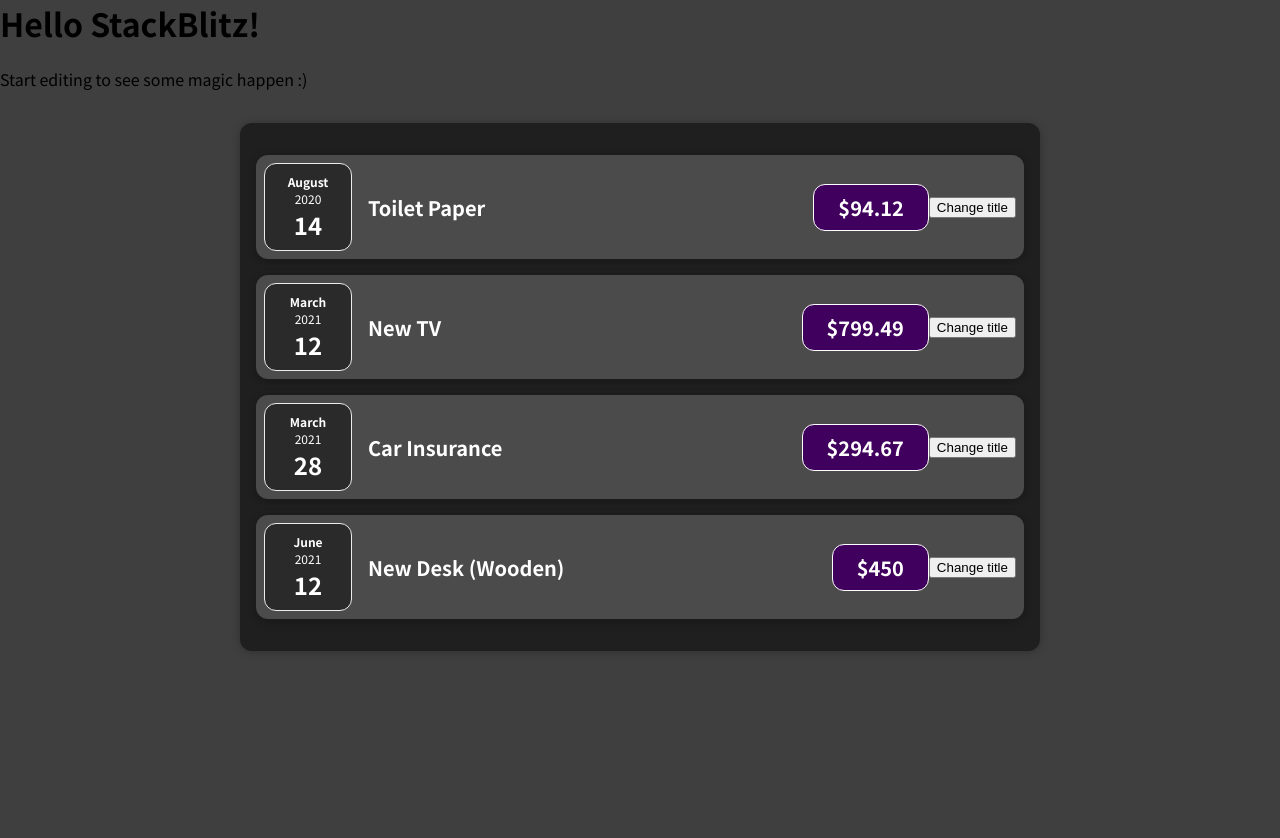
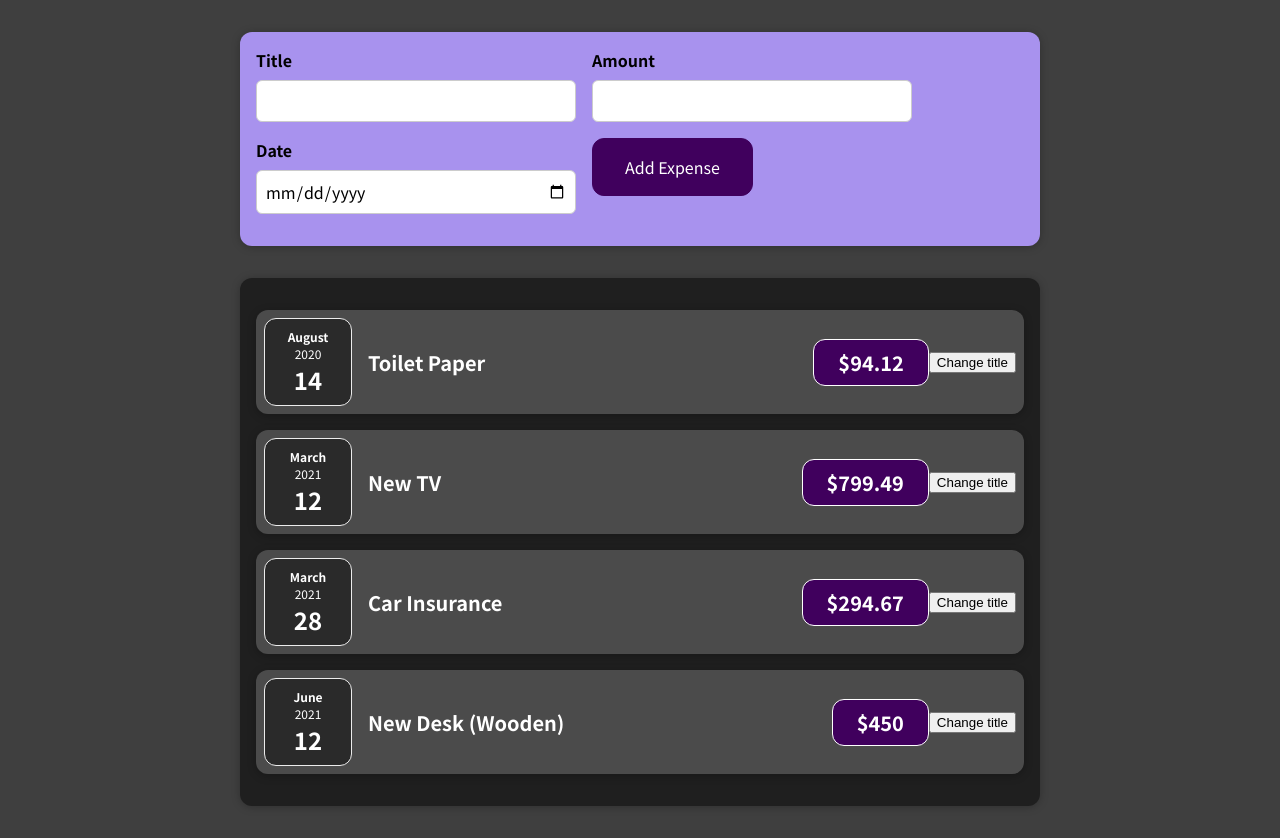
Before and after one commit to HemantKhinchiProjects/react-event, a React (Create React App) app: page / in a window 1280 px wide. Before the commit the page ends 800 px from the top, so only its background shows below. Built offline with nearby package versions, Linux system fonts and the light colour scheme.

Commit message:
1 file modified

```diff
--- a/src/App.js
+++ b/src/App.js
@@ -2,6 +2,7 @@ import React from 'react';
 import './style.css';
 
 import Expenses from './components/expenseItem/Expenses';
+import NewExpense from './components/newExpense/NewExpense';
 export default function App() {
   const expenses = [
     {
@@ -27,8 +28,7 @@ export default function App() {
 
   return (
     <div>
-      <h1>Hello StackBlitz!</h1>
-      <p>Start editing to see some magic happen :)</p>
+      <NewExpense />
       <Expenses items={expenses} />
     </div>
   );
```
